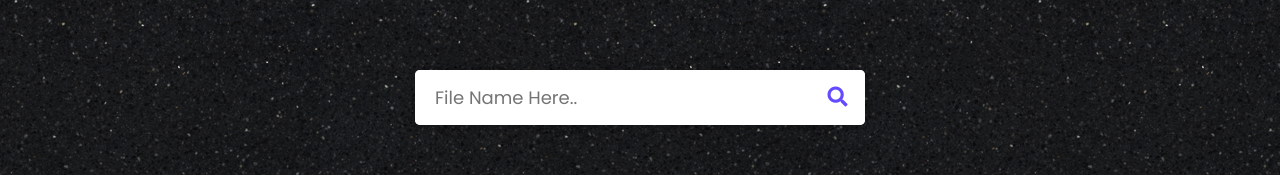
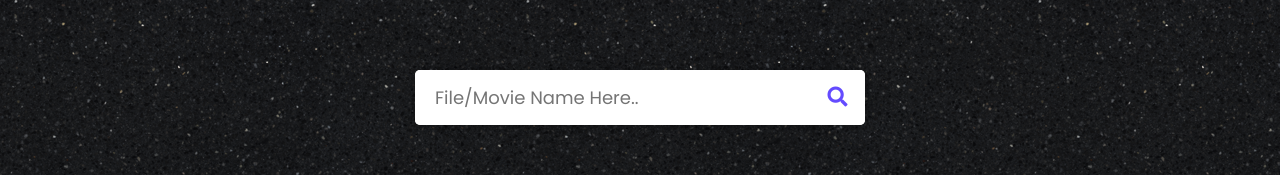
Before and after one commit to Jakilator/parrotprivate, a plain HTML site: page index.html in a window 1280 px wide. Shown: the part 264-439 px from the top of the page. Drawn offline with Linux system fonts and the light colour scheme.

Commit message:
updated input type="search"
input type changed from text to search

```diff
--- a/index.html
+++ b/index.html
@@ -12,7 +12,7 @@
     <div class="wrapper">
       <div class="search-input">
         <a href="" target="_blank" hidden></a>
-        <input type="text" placeholder="File Name Here..">
+        <input type="search" placeholder="File/Movie Name Here.." aria-label="Search" value="" required="">
         <div class="autocom-box">
           <!-- here list are inserted from javascript -->
         </div>
```
